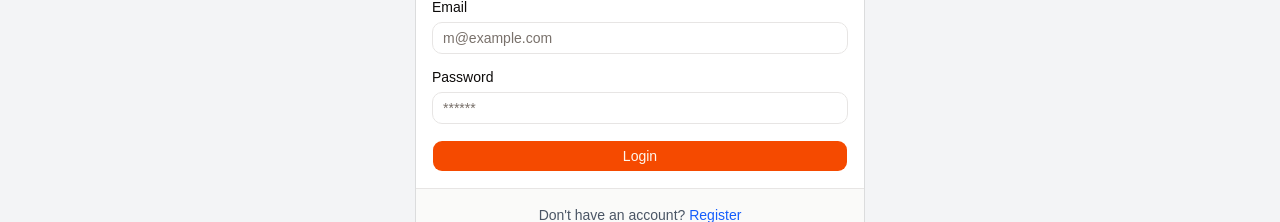
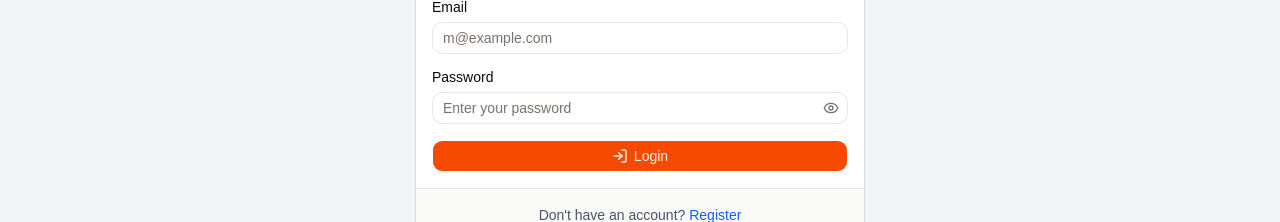
Before and after one commit to d-t-tam/car-rental-frontend, a React (Vite) app: page /login in a window 1280 px wide. Shown: the part 354-576 px from the top of the page. Built offline with nearby package versions, Linux system fonts and the light colour scheme; no server answers.

Commit message:
Add password visibility toggle and spinner

```diff
--- a/src/pages/LoginPage.tsx
+++ b/src/pages/LoginPage.tsx
@@ -1,18 +1,32 @@
-import { useState } from "react";
-import { useForm } from "react-hook-form";
-import { zodResolver } from "@hookform/resolvers/zod";
-import * as z from "zod";
-import { useNavigate, Link } from "react-router-dom";
-import { AuthService } from "@/services/auth.service";
-import { useStaffAuth, useUserAuth } from "@/contexts/AuthContext";
-import { Button } from "@/components/ui/button";
-import { Input } from "@/components/ui/input";
-import { Label } from "@/components/ui/label";
-import { Card, CardContent, CardDescription, CardFooter, CardHeader, CardTitle } from "@/components/ui/card";
+import { useState } from 'react';
+import { useForm } from 'react-hook-form';
+import { zodResolver } from '@hookform/resolvers/zod';
+import * as z from 'zod';
+import { useNavigate, Link } from 'react-router-dom';
+import { AuthService } from '@/services/auth.service';
+import { useStaffAuth, useUserAuth } from '@/contexts/AuthContext';
+import { Button } from '@/components/ui/button';
+import { Input } from '@/components/ui/input';
+import { Label } from '@/components/ui/label';
+import {
+  Card,
+  CardContent,
+  CardDescription,
+  CardFooter,
+  CardHeader,
+  CardTitle,
+} from '@/components/ui/card';
+import {
+  InputGroup,
+  InputGroupAddon,
+  InputGroupInput,
+} from '@/components/ui/input-group';
+import { EyeIcon, EyeOffIcon, LogInIcon } from 'lucide-react';
+import { Spinner } from '@/components/ui/spinner';
 
 const loginSchema = z.object({
-    email: z.string().email("Invalid email address"),
-    password: z.string().min(1, "Password is required"),
+  email: z.string().email('Invalid email address'),
+  password: z.string().min(1, 'Password is required'),
 });
 
 type LoginFormValues = z.infer<typeof loginSchema>;
@@ -21,6 +35,7 @@ export function LoginPage() {
   const navigate = useNavigate();
   const { login: loginUser, logout: logoutUser } = useUserAuth();
   const { login: loginStaff, logout: logoutStaff } = useStaffAuth();
+  const [showPassword, setShowPassword] = useState(false);
   const [error, setError] = useState<string | null>(null);
   const [isLoading, setIsLoading] = useState(false);
 
@@ -38,22 +53,25 @@ export function LoginPage() {
     try {
       const response = await AuthService.login(data);
       const role = response.user.role.toLowerCase();
-            if (role === "staff" || role === "admin") {
+      if (role === 'staff' || role === 'admin') {
         logoutUser();
         loginStaff(response.user, response.token);
-                navigate("/staff");
+        navigate('/staff');
         return;
       }
 
       logoutStaff();
       loginUser(response.user, response.token);
-            navigate("/");
+      navigate('/');
     } catch (err: unknown) {
       if (err && typeof err === 'object' && 'response' in err) {
         const apiError = err as { response: { data: { message: string } } };
-                setError(apiError.response?.data?.message || "Login failed. Please check your credentials.");
+        setError(
+          apiError.response?.data?.message ||
+            'Login failed. Please check your credentials.'
+        );
       } else {
-                setError("Login failed. Please check your credentials.");
+        setError('Login failed. Please check your credentials.');
       }
     } finally {
       setIsLoading(false);
@@ -61,44 +79,76 @@ export function LoginPage() {
   };
 
   return (
-        <div className="flex items-center justify-center min-h-screen bg-gray-100 p-4">
-            <Card className="w-full max-w-md">
+    <div className='flex min-h-screen items-center justify-center bg-gray-100 p-4'>
+      <Card className='w-full max-w-md'>
         <CardHeader>
-                    <CardTitle className="text-2xl font-bold text-center">Welcome Back</CardTitle>
-                    <CardDescription className="text-center">Enter your email and password to login</CardDescription>
+          <CardTitle className='text-center text-2xl font-bold'>
+            Welcome Back
+          </CardTitle>
+          <CardDescription className='text-center'>
+            Enter your email and password to login
+          </CardDescription>
         </CardHeader>
         <CardContent>
-                    <form onSubmit={handleSubmit(onSubmit)} className="space-y-4">
-                        <div className="space-y-2">
-                            <Label htmlFor="email">Email</Label>
-                            <Input id="email" type="email" placeholder="m@example.com" {...register("email")} />
-                            {errors.email && <p className="text-sm text-red-500">{errors.email.message}</p>}
+          <form onSubmit={handleSubmit(onSubmit)} className='space-y-4'>
+            <div className='space-y-2'>
+              <Label htmlFor='email'>Email</Label>
+              <Input
+                id='email'
+                type='email'
+                placeholder='m@example.com'
+                {...register('email')}
+              />
+              {errors.email && (
+                <p className='text-sm text-red-500'>{errors.email.message}</p>
+              )}
             </div>
-                        <div className="space-y-2">
-                            <Label htmlFor="password">Password</Label>
-                            <Input id="password" type="password" placeholder="******" {...register("password")} />
-                            {errors.password && <p className="text-sm text-red-500">{errors.password.message}</p>}
+            <div className='space-y-2'>
+              <Label htmlFor='password'>Password</Label>
+              <InputGroup>
+                <InputGroupInput
+                  id='password'
+                  type={showPassword ? 'text' : 'password'}
+                  placeholder='Enter your password'
+                  {...register('password')}
+                />
+                <InputGroupAddon
+                  align={'inline-end'}
+                  onClick={() => setShowPassword(!showPassword)}
+                  className='cursor-pointer'
+                >
+                  {showPassword ? <EyeOffIcon /> : <EyeIcon />}
+                </InputGroupAddon>
+              </InputGroup>
+              {errors.password && (
+                <p className='text-sm text-red-500'>
+                  {errors.password.message}
+                </p>
+              )}
             </div>
 
-                        {error && <p className="text-sm text-red-500 text-center">{error}</p>}
+            {error && (
+              <p className='text-center text-sm text-red-500'>{error}</p>
+            )}
 
-                        <Button type="submit" className="w-full" disabled={isLoading}>
-                            {isLoading ? "Logging in..." : "Login"}
+            <Button type='submit' className='w-full' disabled={isLoading}>
+              {isLoading ? <Spinner /> : <LogInIcon />}
+              <span>Login</span>
             </Button>
           </form>
         </CardContent>
-                <CardFooter className="flex justify-center">
-                    <p className="text-sm text-gray-600">
-                        Don't have an account?{" "}
-                        <Link to="/register" className="text-blue-600 hover:underline">
+        <CardFooter className='flex justify-center'>
+          <p className='text-sm text-gray-600'>
+            Don't have an account?{' '}
+            <Link to='/register' className='text-blue-600 hover:underline'>
               Register
             </Link>
           </p>
         </CardFooter>
-                <CardFooter className="pt-0">
-                    <p className="w-full text-center text-sm text-gray-600">
-                        Staff account?{" "}
-                        <Link to="/staff/login" className="text-primary hover:underline">
+        <CardFooter className='pt-0'>
+          <p className='w-full text-center text-sm text-gray-600'>
+            Staff account?{' '}
+            <Link to='/staff/login' className='text-primary hover:underline'>
               Login to Staff Portal
             </Link>
           </p>
```
Lines whose indentation alone changed are shown as unchanged.
